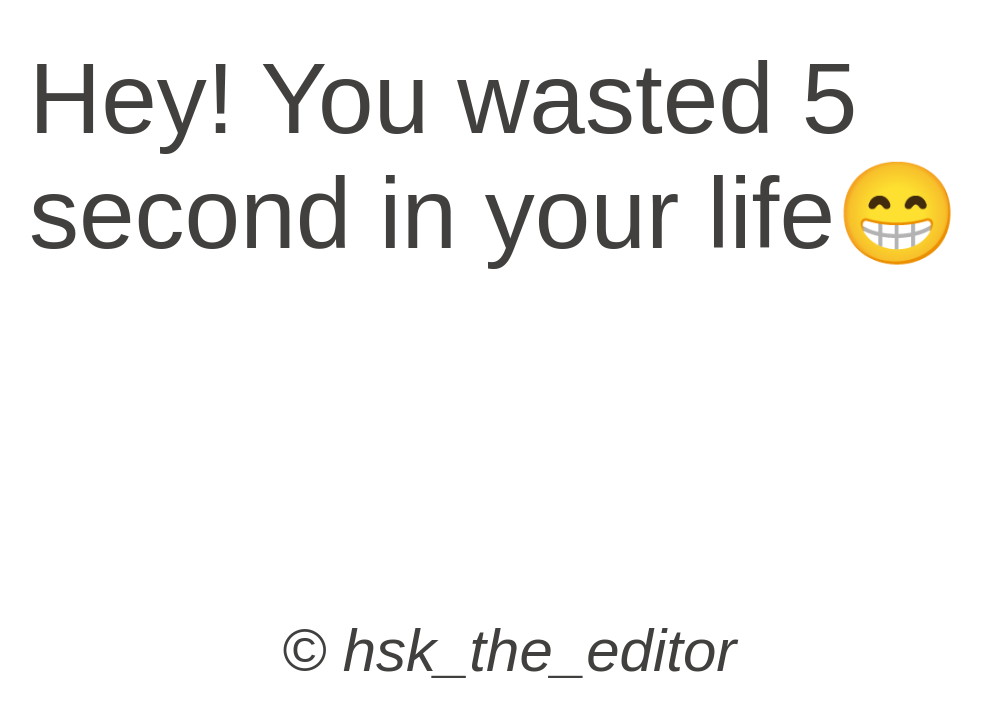
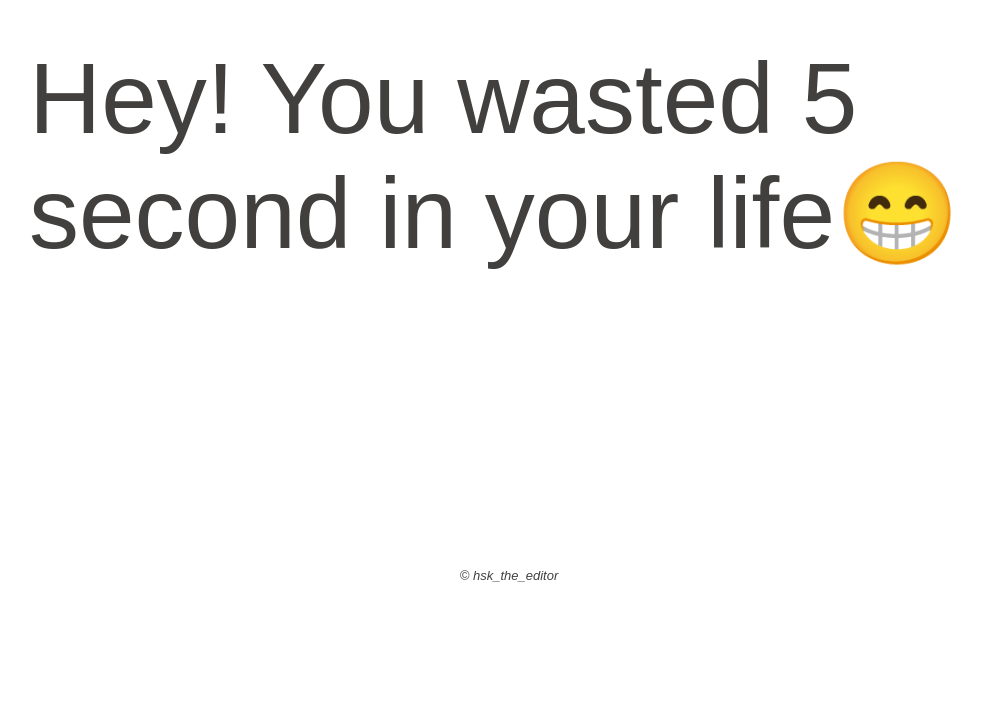
Before and after one commit to Babuytyi/suna.github.io, a plain HTML site: page index.html in a window 1280 px wide. Shown: the part 244-960 px from the top of the page, without its empty margins (131-1113 px from the left). After the commit the page ends 841 px from the top, so only its background shows below. Drawn offline with nearby package versions, Linux system fonts and the light colour scheme; a web font is replaced by a local one.

Commit message:
Update index.html

```diff
--- a/index.html
+++ b/index.html
@@ -19,7 +19,7 @@
         /* Make the copyright text small and italic */
         footer p {
             font-style: italic;
-            font-size: 3rem;
+            font-size: small;
             text-align: center;
         }
     </style>
```
